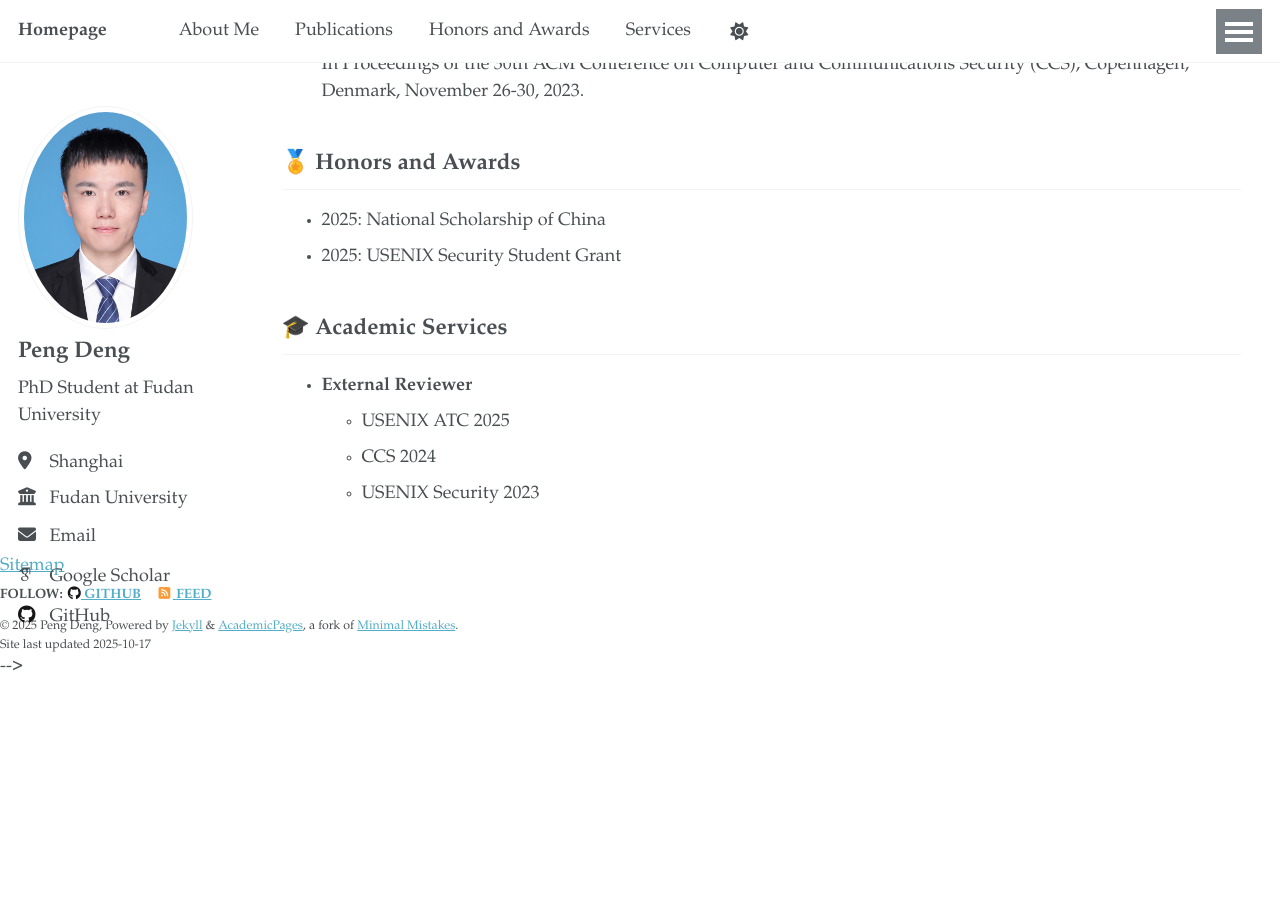
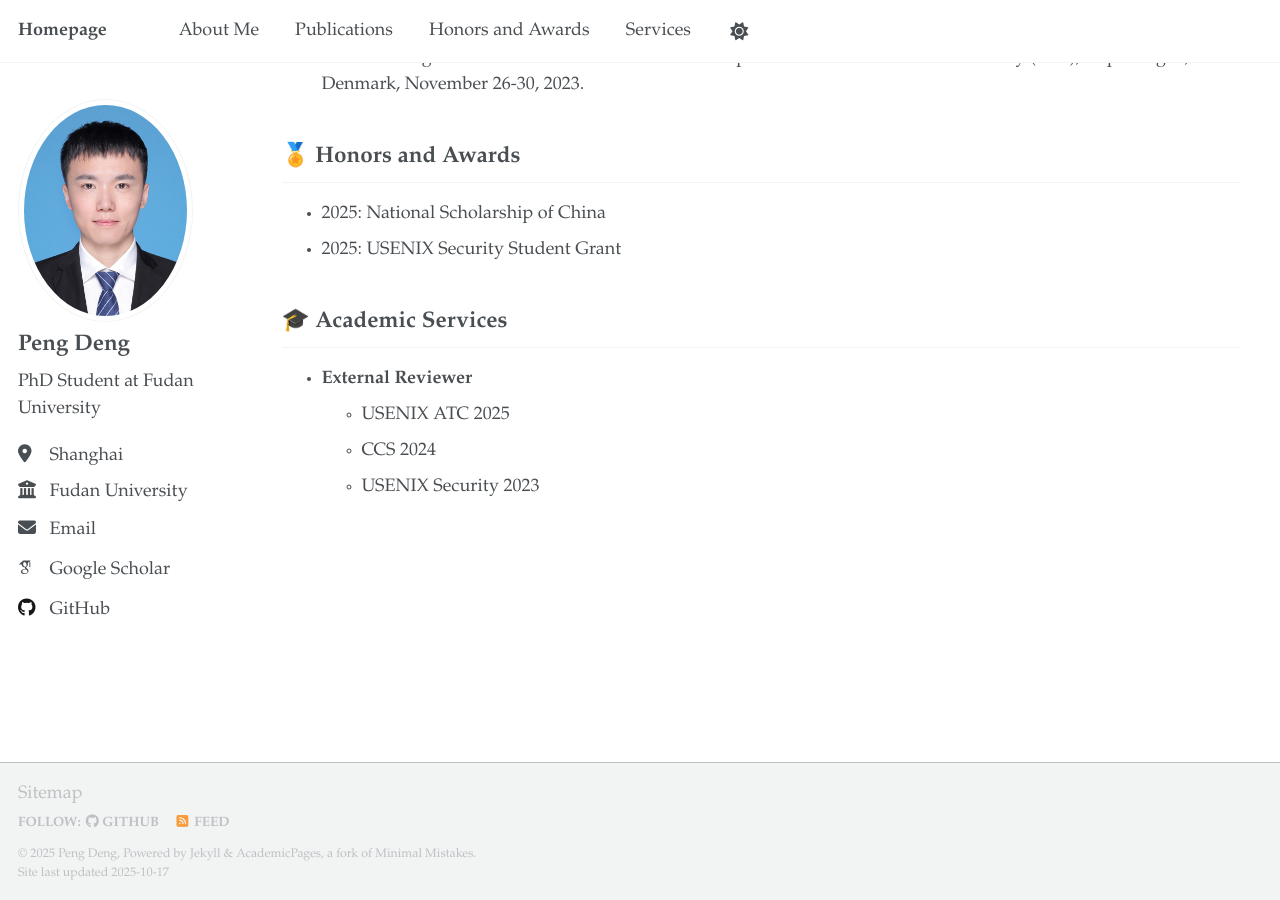
Before and after one commit to pengxdeng/pengxdeng.github.io, a Jekyll site: the page built from _pages/about.md, in a window 1280 px wide and 900 px high, scrolled down 1051 px. Built offline with Jekyll 4.4.1, drawn with Linux system fonts in a browser that asks for light colours; some web fonts are replaced; a script that is not in the unit is left out; before the commit the page ends 1894 px from its top, so only the background shows below that.

Commit message:
add footer

```diff
--- a/_layouts/cv-layout.html
+++ b/_layouts/cv-layout.html
@@ -28,12 +28,12 @@ layout: compress
     </div>
   </div>
 
-  <!-- <div class="page__footer">
+  <div class="page__footer">
       <footer>
         {% include footer/custom.html %}
         {% include footer.html %}
       </footer>
-    </div> -->
+    </div>
 
   {% include scripts.html %}
 
--- a/_layouts/default.html
+++ b/_layouts/default.html
@@ -18,14 +18,14 @@ layout: compress
 
     {{ content }}
 
-    <!-- <div class="page__footer">
+    <div class="page__footer">
       <footer>
         {% include footer/custom.html %}
         {% include footer.html %}
       </footer>
-    </div> -->
+    </div>
 
-    <!-- {% include scripts.html %} -->
+   {% include scripts.html %}
 
   </body>
 </html>
```
